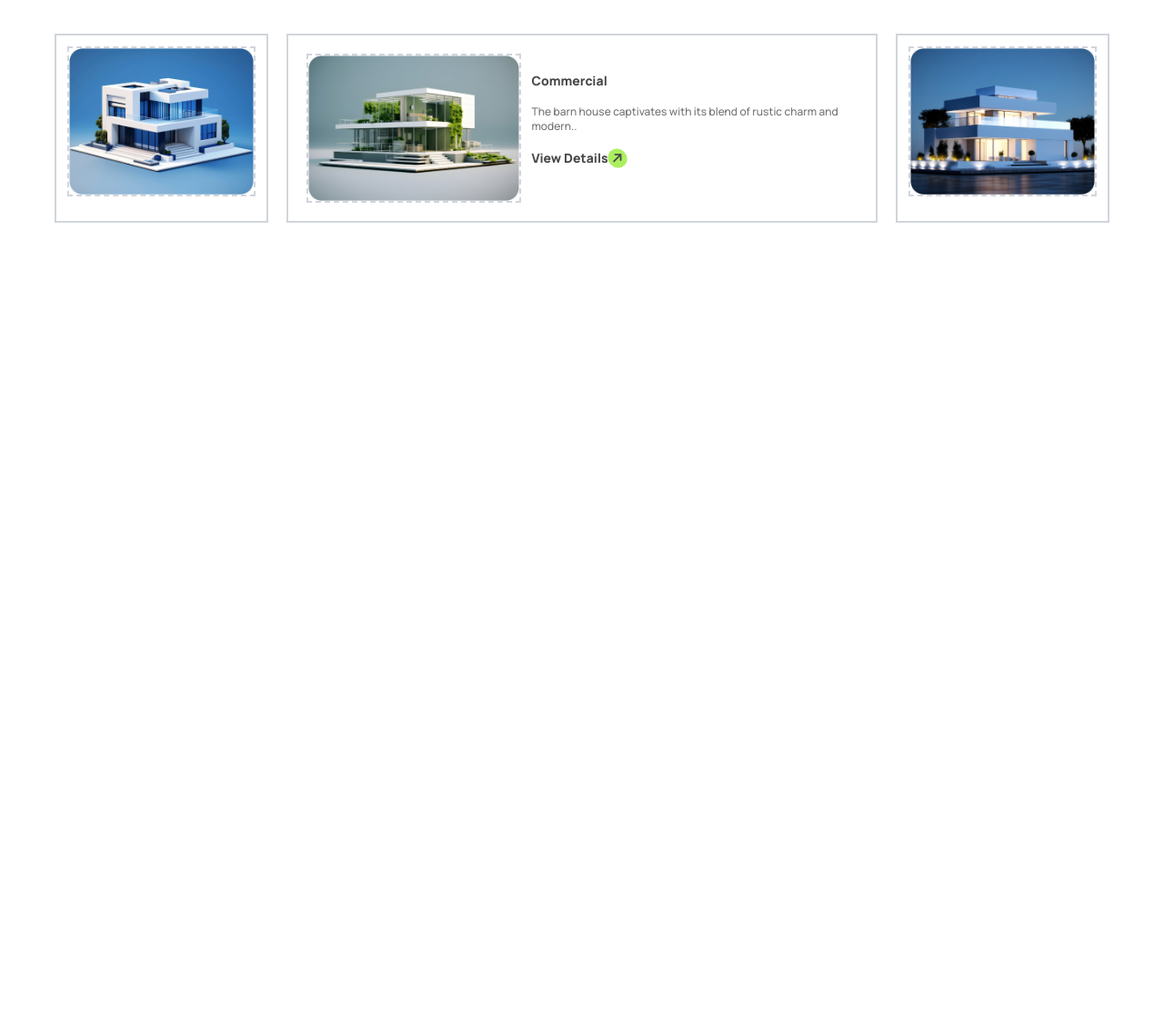
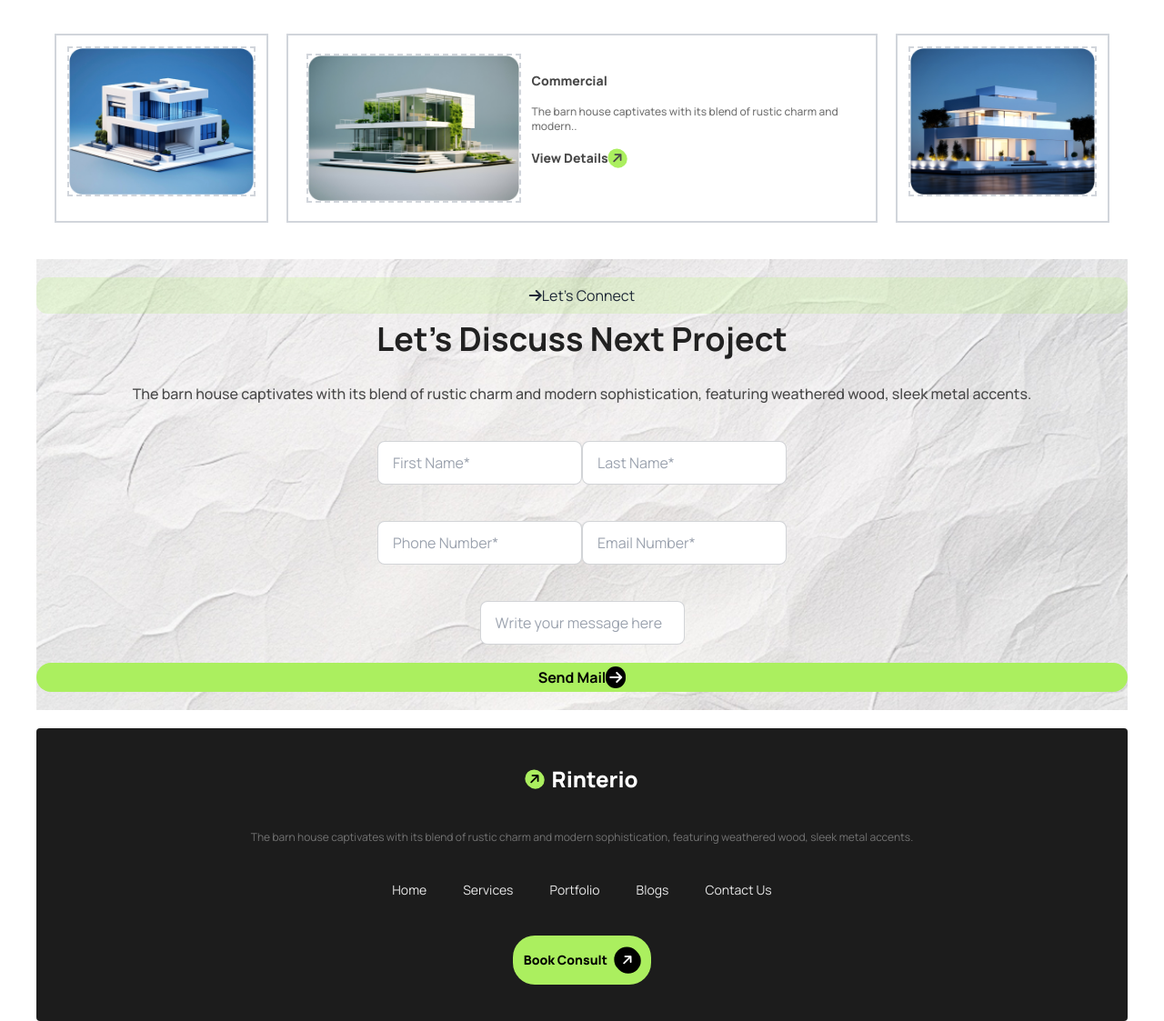
Before and after one commit to siddikaKhushi/B10-Assignment-03, a plain HTML site: page index.html in a window 1280 px wide. Shown: the part 1954-3077 px from the top of the page at 91% size. Before the commit the page ends 2219 px from the top, so only its background shows below. Drawn offline with nearby package versions, Linux system fonts and the light colour scheme.

Commit message:
second commit

```diff
--- a/index.html
+++ b/index.html
@@ -188,6 +188,46 @@
                     </div>
                 </div>
         </section>
+        <!-- Let’s Discuss Next Project -->
+         <section class="bg-[url('./assets/bg.jpg')]  w-full bg-cover bg-center py-5 my-5">
+            <div>
+                <div class="flex justify-center items-center bg-[#ABEF5F33] p-2 rounded-xl">
+                    <i class="fa-solid fa-arrow-right"></i><h5>Let’s Connect</h5>
+                </div>
+                <div>
+                    <h2 class="text-center text-[#212121] py-2 text-lg font-bold lg:text-4xl">Let’s Discuss Next Project</h2>
+                    <p class="text-center text-[#494949] py-5 text-sm font-medium lg:text-base">The barn house captivates with its blend of rustic charm and modern sophistication, featuring weathered wood, sleek metal accents.</p>
+                </div>
+                <div class="rounded-2xl py-5 lg:flex justify-center">
+                   <div>
+                    <input type="name" placeholder="First Name*" class="input input-bordered items-center" required />
+                   </div>
+                   <div>
+                    <input type="name" placeholder="Last Name*" class="input input-bordered" required />
+                   </div>
+                </div>
+                <div class="rounded-2xl py-5 lg:flex justify-center">
+                    <div>
+                     <input type="name" placeholder="Phone Number*" class="input input-bordered items-center" required />
+                    </div>
+                    <div>
+                     <input type="name" placeholder="Email Number*" class="input input-bordered" required />
+                    </div>
+                 </div>
+                 <div class="rounded-2xl py-5 lg:flex justify-center">
+                    <div>
+                     <input type="name" placeholder="Write your message here" class="input input-bordered items-center" required />
+                    </div>
+                 </div>
+            </div>
+            <div class="p-1 flex justify-center  bg-[#ABEF5F] rounded-3xl">
+                <h4 class="text-base font-bold text-black">Send Mail </h4><i class="fa-solid fa-arrow-right p-1 bg-black text-white rounded-full"></i>
+            </div>
+         </section>
+         <!-- own section -->
+         <section>
+
+         </section>
      </main>
 
 
@@ -195,20 +235,26 @@
 
 
 
-
-
-
-
-
-
-
-
-
-
-
      <!-- footer section -->
-      <footer>
-
+     <footer class="footer footer-center bg-[#1C1C1C] text-base-content rounded p-10">
+        <nav class="flex">
+            <i class="fa-solid fa-arrow-right bg-[#ABEF5F] text-black rounded-full p-1 -rotate-45"></i>
+        <h3 class="text-white font-extrabold text-2xl">Rinterio</h3>
+        </nav>
+        <nav>
+            <p class="text-[#737373] text-xs">The barn house captivates with its blend of rustic charm and modern sophistication, featuring weathered wood, sleek metal accents.</p>
+        </nav>
+        <nav class="grid grid-flow-row gap-10 lg:grid-flow-col">
+                <a class="link link-hover text-[#E9E9E9]">Home</a>
+                <a class="link link-hover text-[#E9E9E9]">Services</a>
+                <a class="link link-hover text-[#E9E9E9]">Portfolio</a>
+                <a class="link link-hover text-[#E9E9E9]">Blogs</a>
+                <a class="link link-hover text-[#E9E9E9]">Contact Us</a>
+        </nav>
+        <nav class="bg-[#ABEF5F] p-3 rounded-3xl flex">
+            <h4 class="text-black font-extrabold text-sm">Book Consult</h4>
+            <i class="fa-solid fa-arrow-right bg-black rounded-full text-white -rotate-45 p-2"></i>
+        </nav>
       </footer>
 </body>
 </html>
```
